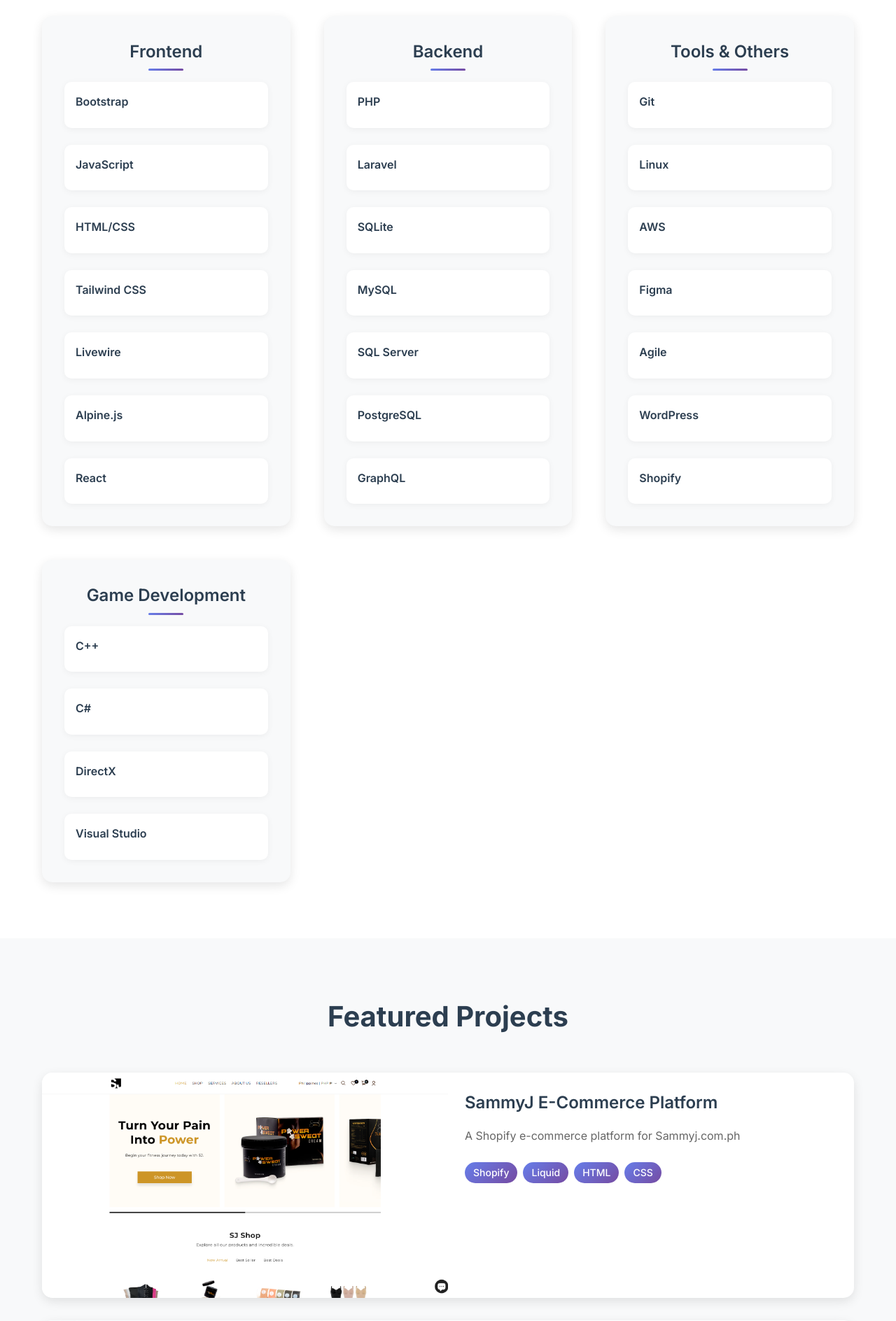
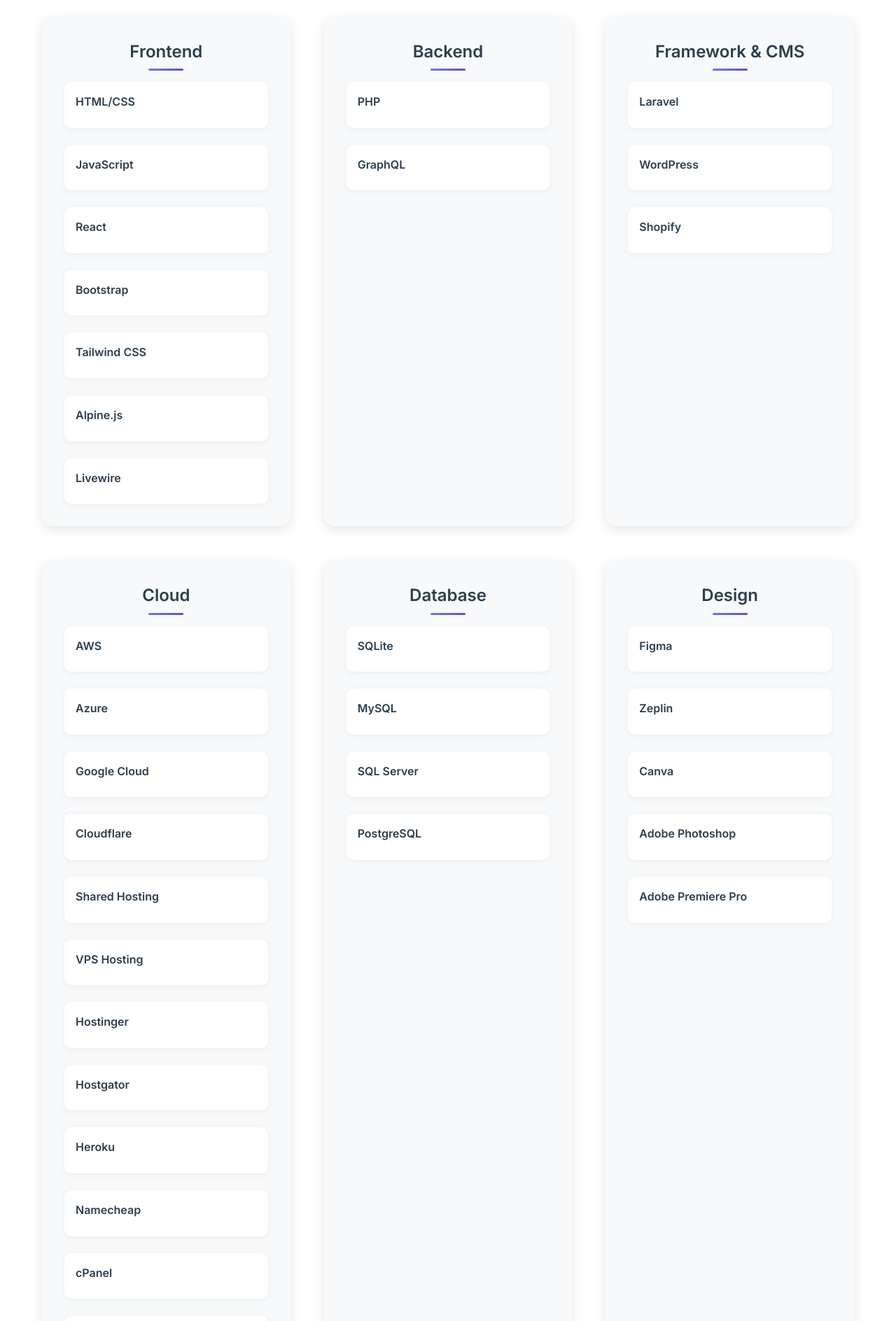
Before and after one commit to prinsudesu/portfolio, a React (Create React App) app: page / in a window 1280 px wide. Shown: the part 1620-3508 px from the top of the page at 70% size. Built offline with nearby package versions, Linux system fonts and the light colour scheme; the HTML template or start-up script is replaced by a standard one.

Commit message:
Update Skills.js

```diff
--- a/src/components/Skills.js
+++ b/src/components/Skills.js
@@ -6,37 +6,79 @@
     {
       title: 'Frontend',
       skills: [
+        { name: 'HTML/CSS' },
+        { name: 'JavaScript' },
+        { name: 'React' },
         { name: 'Bootstrap' },
-        { name: 'JavaScript' },
-        { name: 'HTML/CSS' },
         { name: 'Tailwind CSS' },
-        { name: 'Livewire' },
         { name: 'Alpine.js' },
-        { name: 'React' }
+        { name: 'Livewire' }
       ]
     },
     {
       title: 'Backend',
       skills: [
         { name: 'PHP' },
-        { name: 'Laravel' },
-        { name: 'SQLite' },
-        { name: 'MySQL' },
-        { name: 'SQL Server' },
-        { name: 'PostgreSQL' },
         { name: 'GraphQL' }
       ]
     },
     {
-      title: 'Tools & Others',
+      title: 'Framework & CMS',
+      skills: [
+        { name: 'Laravel' },
+        { name: 'WordPress' },
+        { name: 'Shopify' }
+      ]
+    },
+    {
+      title: 'Cloud',
+      skills: [
+        { name: 'AWS' },
+        { name: 'Azure' },
+        { name: 'Google Cloud' },
+        { name: 'Cloudflare' },
+        { name: 'Shared Hosting' },
+        { name: 'VPS Hosting' },
+        { name: 'Hostinger' },
+        { name: 'Hostgator' },
+        { name: 'Heroku' },
+        { name: 'Namecheap' },
+        { name: 'cPanel' },
+        { name: 'Plesk' },
+        { name: 'WHM' },
+        { name: 'Apache' },
+        { name: 'Nginx' },
+        { name: 'IIS' }
+      ]
+    },
+    {
+      title: 'Database',
+      skills: [
+        { name: 'SQLite' },
+        { name: 'MySQL' },
+        { name: 'SQL Server' },
+        { name: 'PostgreSQL' }
+      ]
+    },
+    {
+      title: 'Design',
+      skills: [
+        { name: 'Figma' },
+        { name: 'Zeplin' },
+        { name: 'Canva' },
+        { name: 'Adobe Photoshop' },
+        { name: 'Adobe Premiere Pro' }
+      ]
+    },
+    {
+      title: 'Workflow Platforms',
       skills: [
         { name: 'Git' },
         { name: 'Linux' },
-        { name: 'AWS' },
-        { name: 'Figma' },
         { name: 'Agile' },
-        { name: 'WordPress' },
-        { name: 'Shopify' }
+        { name: 'Jira' },
+        { name: 'Trello' },
+        { name: 'Postman' }
       ]
     },
     {
```
